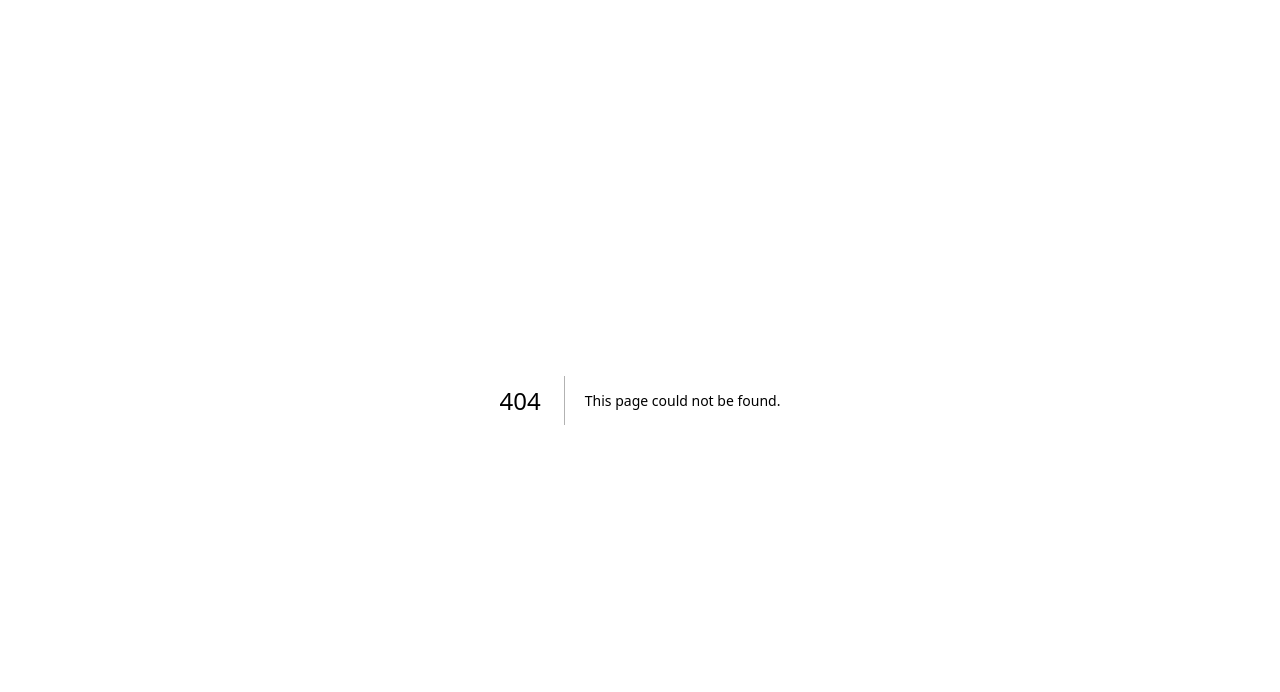
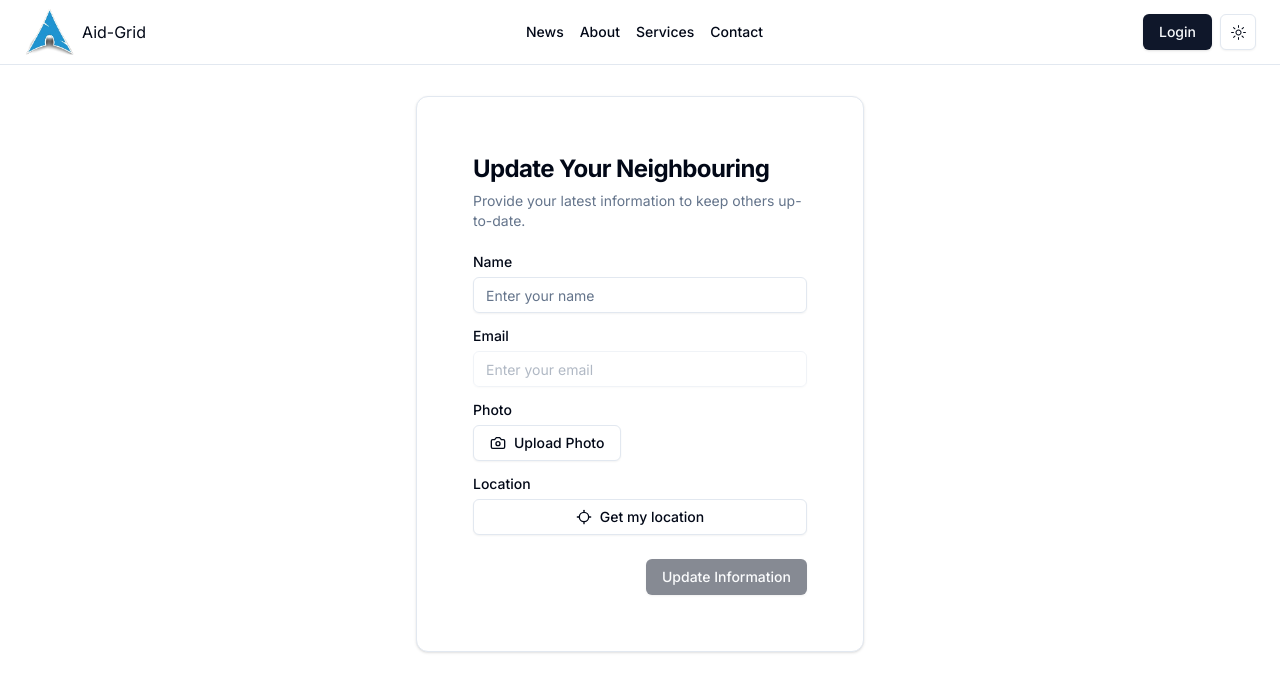
Before and after one commit to hi-Kartik2004/Codefury_7, a Next.js app: page /add-info in a window 1280 px wide. Before the commit this address had no page. Shown: the top 692 px of the page. Built offline with nearby package versions, Linux system fonts and the light colour scheme; no server answers.

Commit message:
Added ability to take user input for incidents

```diff
--- /dev/null
+++ b/app/(userPages)/(private)/add-info/page.tsx
@@ -0,0 +1,43 @@
+import AddInfoFormV0 from "@/components/component/add-info-formv0";
+import { createSupabaseServer } from "@/lib/supabase/server";
+import React from "react";
+import { toast } from "sonner";
+
+function AddInfo() {
+  async function addUserIncident(
+    full_name: any,
+    email: any,
+    lat: any,
+    long: any,
+    picture_url: any
+  ) {
+    "use server";
+    const supabase = createSupabaseServer();
+    const { data, error } = await supabase
+      .from("userIncidentLocations")
+      .insert([
+        {
+          full_name: full_name,
+          email: email,
+          lat: lat,
+          long: long,
+          picture_url: picture_url,
+        },
+      ]);
+
+    console.log(data);
+    if (error) {
+      console.error(error);
+      return;
+    }
+  }
+  return (
+    <div className="pt-24 container">
+      <div>
+        <AddInfoFormV0 addUserIncident={addUserIncident} />
+      </div>
+    </div>
+  );
+}
+
+export default AddInfo;
--- /dev/null
+++ b/components/component/add-info-formv0.tsx
@@ -0,0 +1,248 @@
+"use client";
+
+import React, { useEffect, useState } from "react";
+import {
+  Card,
+  CardHeader,
+  CardTitle,
+  CardDescription,
+  CardContent,
+  CardFooter,
+} from "@/components/ui/card";
+import { Label } from "@/components/ui/label";
+import { Input } from "@/components/ui/input";
+import { Button } from "@/components/ui/button";
+import { createSupabaseBrowser } from "@/lib/supabase/client";
+import { toast } from "sonner";
+import { CameraIcon, LocateIcon, Loader2 } from "lucide-react";
+
+export default function AddInfoFormV0({
+  addUserIncident,
+}: {
+  addUserIncident: (
+    name: string,
+    email: string,
+    lat: number,
+    long: number,
+    photoUrl: string
+  ) => Promise<void>;
+}) {
+  const [user, setUser] = useState<any>(null);
+  const [name, setName] = useState<string>("");
+  const [email, setEmail] = useState<string>("");
+  const [photo, setPhoto] = useState<File | null>(null);
+  const [location, setLocation] = useState<{
+    lat: number;
+    long: number;
+  } | null>(null);
+  const [loadingLocation, setLoadingLocation] = useState<boolean>(false);
+  const [uploadingPhoto, setUploadingPhoto] = useState<boolean>(false);
+  const [photoUrl, setPhotoUrl] = useState<string | null>(null);
+  const [isFormValid, setIsFormValid] = useState<boolean>(false);
+  const [isSubmitting, setIsSubmitting] = useState<boolean>(false);
+
+  useEffect(() => {
+    const getUser = async () => {
+      const supabase = createSupabaseBrowser();
+      try {
+        const {
+          data: { user },
+        } = await supabase.auth.getUser();
+        setUser(user);
+        setName(user?.user_metadata?.full_name || "");
+        setEmail(user?.email || "");
+      } catch (err) {
+        console.error(err);
+        toast.error("Failed to fetch user data");
+      }
+    };
+
+    getUser();
+  }, []);
+
+  useEffect(() => {
+    setIsFormValid(!!name && !!email && !!photoUrl && location !== null);
+  }, [name, email, photoUrl, location]);
+
+  const handleLocationClick = () => {
+    setLoadingLocation(true);
+    navigator.geolocation.getCurrentPosition(
+      (position) => {
+        const { latitude, longitude } = position.coords;
+        setLocation({ lat: latitude, long: longitude });
+        setLoadingLocation(false);
+        toast.success("Location fetched successfully");
+      },
+      (error) => {
+        console.error("Error fetching location:", error);
+        setLoadingLocation(false);
+        toast.error("Failed to fetch location");
+      }
+    );
+  };
+
+  const handlePhotoChange = async (
+    event: React.ChangeEvent<HTMLInputElement>
+  ) => {
+    if (event.target.files?.length) {
+      const file = event.target.files[0];
+      setPhoto(file);
+      setUploadingPhoto(true);
+
+      try {
+        const supabase = createSupabaseBrowser();
+
+        // Generate a unique filename with timestamp
+        const timestamp = new Date().getTime();
+        const fileExtension = file.name.split(".").pop();
+        const uniqueFilename = `${timestamp}_${file.name}`;
+
+        const { data, error } = await supabase.storage
+          .from("userIncidentsPhotos")
+          .upload(`public/${uniqueFilename}`, file);
+
+        if (error) throw error;
+
+        const { data: publicUrlData } = supabase.storage
+          .from("userIncidentsPhotos")
+          .getPublicUrl(data.path);
+
+        setPhotoUrl(publicUrlData.publicUrl);
+        toast.success("Photo uploaded successfully");
+      } catch (error) {
+        console.error("Error uploading photo:", error);
+        toast.error("Failed to upload photo");
+      } finally {
+        setUploadingPhoto(false);
+      }
+    }
+  };
+
+  const handleSubmit = async (event: React.FormEvent) => {
+    event.preventDefault();
+    if (!isFormValid) return;
+
+    setIsSubmitting(true);
+    try {
+      await addUserIncident(
+        name,
+        email,
+        location!.lat,
+        location!.long,
+        photoUrl!
+      );
+      toast.success("Information updated successfully");
+      setPhotoUrl(null);
+      setPhoto(null);
+      setLocation(null);
+    } catch (error) {
+      console.error("Error submitting form:", error);
+      toast.error("Failed to update information");
+    } finally {
+      setIsSubmitting(false);
+    }
+  };
+
+  return (
+    <Card className="mx-auto max-w-md p-6 sm:p-8">
+      <CardHeader>
+        <CardTitle className="text-2xl font-bold">
+          Update Your Neighbouring
+        </CardTitle>
+        <CardDescription>
+          Provide your latest information to keep others up-to-date.
+        </CardDescription>
+      </CardHeader>
+      <CardContent className="grid gap-6">
+        <form onSubmit={handleSubmit} className="grid gap-4">
+          <div className="grid gap-2">
+            <Label htmlFor="name">Name</Label>
+            <Input
+              id="name"
+              placeholder="Enter your name"
+              value={name}
+              onChange={(e) => setName(e.target.value)}
+              disabled={isSubmitting}
+            />
+          </div>
+
+          <div className="grid gap-2">
+            <Label htmlFor="email">Email</Label>
+            <Input
+              id="email"
+              type="email"
+              placeholder="Enter your email"
+              value={email}
+              disabled={true}
+              onChange={(e) => setEmail(e.target.value)}
+            />
+          </div>
+
+          <div className="grid gap-2">
+            <Label htmlFor="photo">Photo</Label>
+            <div className="flex items-center gap-2">
+              <input
+                type="file"
+                id="photo"
+                onChange={handlePhotoChange}
+                className="hidden"
+                disabled={isSubmitting || uploadingPhoto}
+              />
+              <Button
+                type="button"
+                variant="outline"
+                onClick={() => document.getElementById("photo")?.click()}
+                disabled={isSubmitting || uploadingPhoto}
+              >
+                {uploadingPhoto ? (
+                  <Loader2 className="h-4 w-4 animate-spin" />
+                ) : (
+                  <CameraIcon className="h-4 w-4 mr-2" />
+                )}
+                {uploadingPhoto ? "Uploading..." : "Upload Photo"}
+              </Button>
+              {photoUrl && (
+                <p className="text-sm text-green-600">Photo uploaded</p>
+              )}
+            </div>
+          </div>
+
+          <div className="grid gap-2">
+            <Label htmlFor="location">Location</Label>
+            <Button
+              type="button"
+              variant="outline"
+              className="w-full"
+              onClick={handleLocationClick}
+              disabled={isSubmitting || loadingLocation}
+            >
+              {loadingLocation ? (
+                <Loader2 className="h-4 w-4 animate-spin mr-2" />
+              ) : (
+                <LocateIcon className="h-4 w-4 mr-2" />
+              )}
+              {loadingLocation ? "Fetching location..." : "Get my location"}
+            </Button>
+            {location && (
+              <p className="text-sm text-green-600">
+                Location: {location.lat.toFixed(6)}, {location.long.toFixed(6)}
+              </p>
+            )}
+          </div>
+        </form>
+      </CardContent>
+      <CardFooter className="flex justify-end">
+        <Button
+          type="submit"
+          onClick={handleSubmit}
+          disabled={!isFormValid || isSubmitting}
+        >
+          {isSubmitting ? (
+            <Loader2 className="h-4 w-4 animate-spin mr-2" />
+          ) : null}
+          {isSubmitting ? "Updating..." : "Update Information"}
+        </Button>
+      </CardFooter>
+    </Card>
+  );
+}
```
